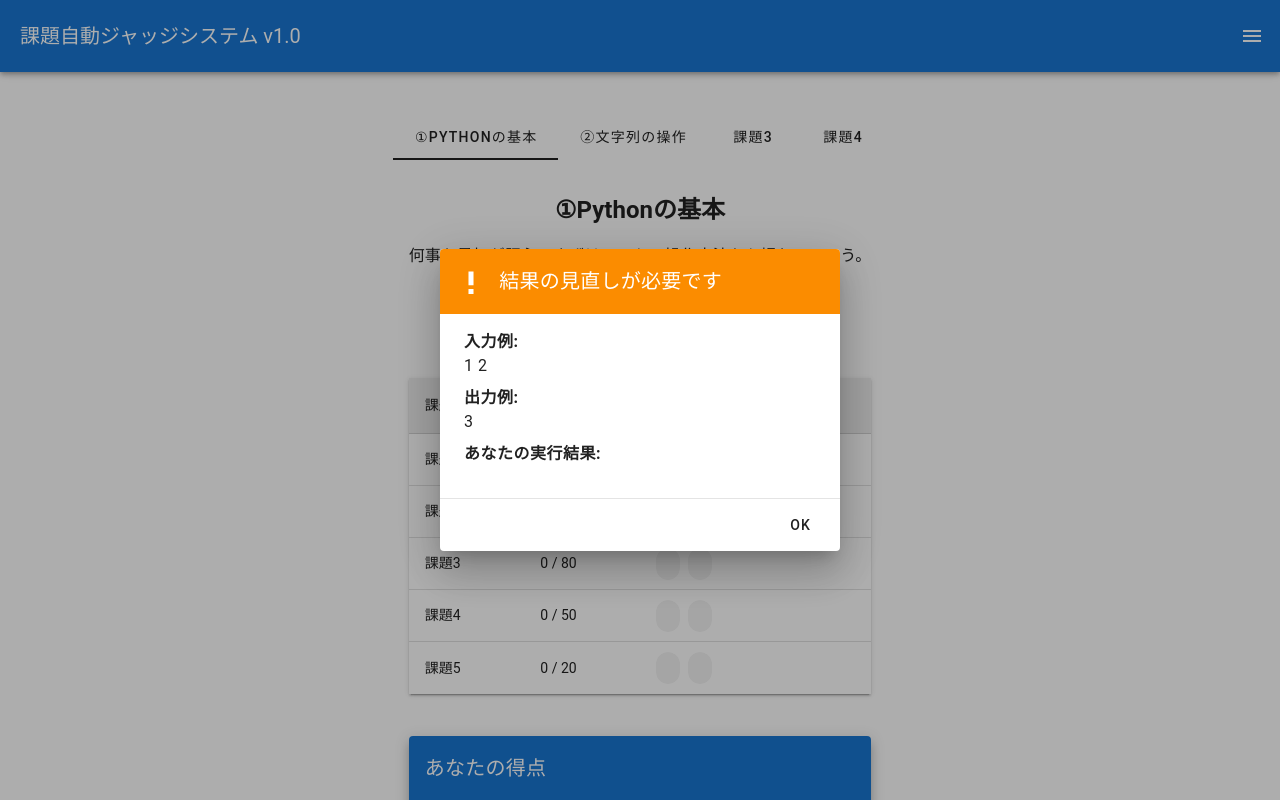
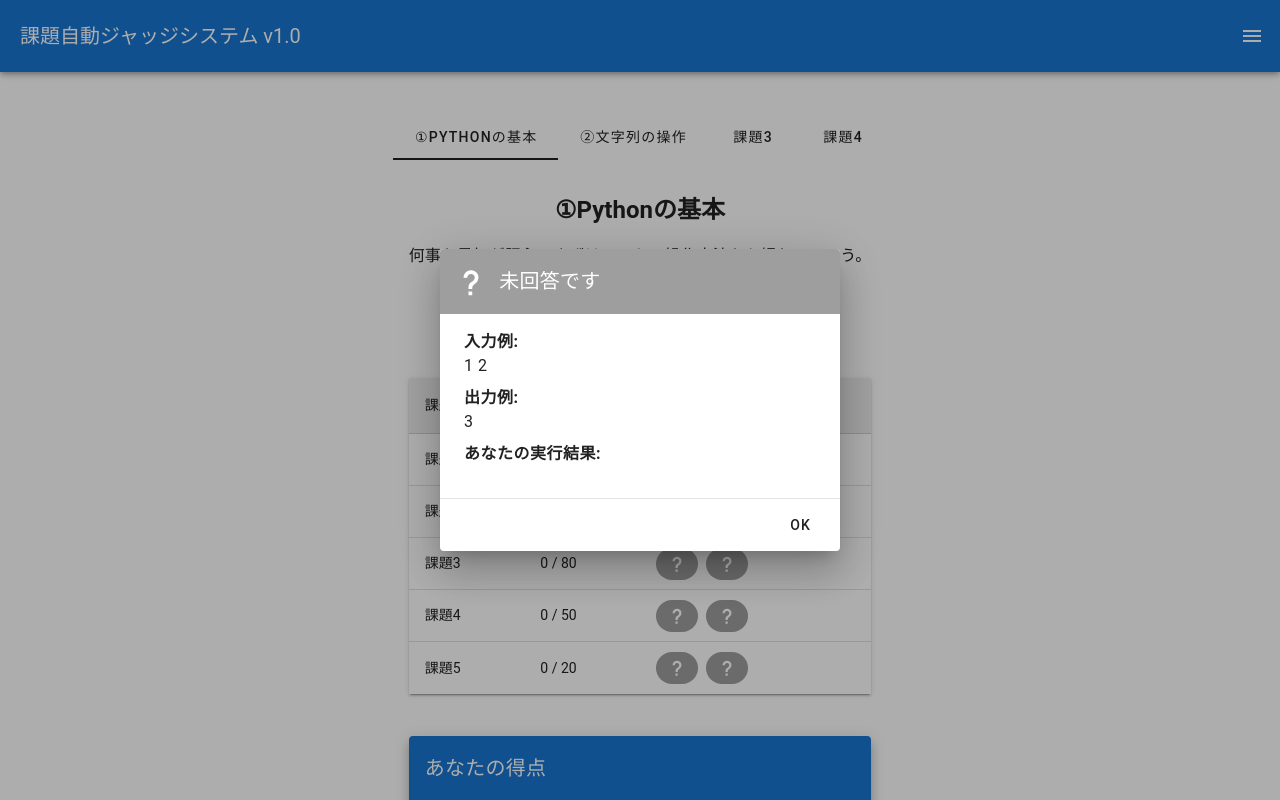
Before and after one commit to mino-8136/JohoJupyterChecker, a Vue app: page /assignment in a window 1280 px wide. Both pictures are taken after a click on the element 668 px from the left and 459 px from the top of the page. Built offline with nearby package versions, Linux system fonts and the light colour scheme; no server answers.

Commit message:
動的な色変更に対応

```diff
--- a/src/components/ProblemsTable.vue
+++ b/src/components/ProblemsTable.vue
@@ -10,16 +10,19 @@
     <tbody>
       <tr v-for="problem in store.selectedAssignment.problems" :key="problem.name">
         <td>{{ problem.name }}</td>
-        <td> 0 / {{ problem.points }}</td>
+        <td>0 / {{ problem.points }}</td>
         <td>
           <div class="chip-container">
             <v-chip
               v-for="testCase in problem.testCases"
               :key="testCase.input"
-              :color="getColor(testCase.status)"
+              :color="getStatusInfo(testCase.status).color"
+              variant="flat"
               @click="openDialog(testCase)"
             >
-              {{ testCase.status }}
+              <v-icon>
+                {{ getStatusInfo(testCase.status).icon }}
+              </v-icon>
             </v-chip>
           </div>
         </td>
@@ -29,12 +32,9 @@
 
   <v-dialog v-model="dialog" width="auto" min-width="400px">
     <v-card>
-      <v-card-title :class="selectedTestCase?.status ? 'bg-success' : 'bg-warning'" class="py-4">
-        <v-icon
-          :icon="selectedTestCase?.status ? 'mdi-check-bold' : 'mdi-exclamation-thick'"
-          class="me-2"
-        ></v-icon>
-        {{ selectedTestCase?.status ? '正解です' : '結果の見直しが必要です' }}
+      <v-card-title :class="statusInfo.bgColor" class="py-4">
+        <v-icon :icon="statusInfo.icon" class="me-2"></v-icon>
+        {{ statusInfo.comment }}
       </v-card-title>
       <v-card-text>
         <div v-if="selectedTestCase">
@@ -57,22 +57,50 @@
 <script setup lang="ts">
 import { useAssignmentStore } from '../stores/assignmentStore'
 import { TestCase, Status } from '@/assets/Commons'
-import { ref } from 'vue'
+import { ref, computed } from 'vue'
 
 const store = useAssignmentStore()
 const dialog = ref(false)
 const selectedTestCase = ref<TestCase | null>(null)
 
-function getColor(status: Status){
-  switch (status){
-    case Status.Correct:
-      return 'success'
-    case Status.Incorrect:
-      return 'error'
-    default:
-      return 'grey'
+const StatusInfo = {
+  [Status.Correct]: {
+    icon: 'mdi-check-bold',
+    color: 'correct',
+    bgColor: 'bg-correct',
+    comment: '正解です',
+    symbol: '正解'
+  },
+  [Status.Incorrect]: {
+    icon: 'mdi-exclamation-thick',
+    color: 'incorrect',
+    bgColor: 'bg-incorrect',
+    comment: '結果の見直しが必要です',
+    symbol: '不正解'
+  },
+  [Status.Error]: {
+    icon: 'mdi-close-thick',
+    color: 'error',
+    bgColor: 'bg-error',
+    comment: 'エラーです',
+    symbol: 'エラー'
+  },
+  [Status.Unanswered]: {
+    icon: 'mdi-help',
+    color: 'grey',
+    bgColor: 'bg-grey',
+    comment: '未回答です',
+    symbol: '未回答'
   }
 }
+
+function getStatusInfo(status: Status) {
+  return StatusInfo[status] || StatusInfo[Status.Unanswered]
+}
+
+const statusInfo = computed(() => {
+  return getStatusInfo(selectedTestCase.value?.status ?? Status.Unanswered)
+})
 
 function openDialog(result: TestCase) {
   selectedTestCase.value = result
```
